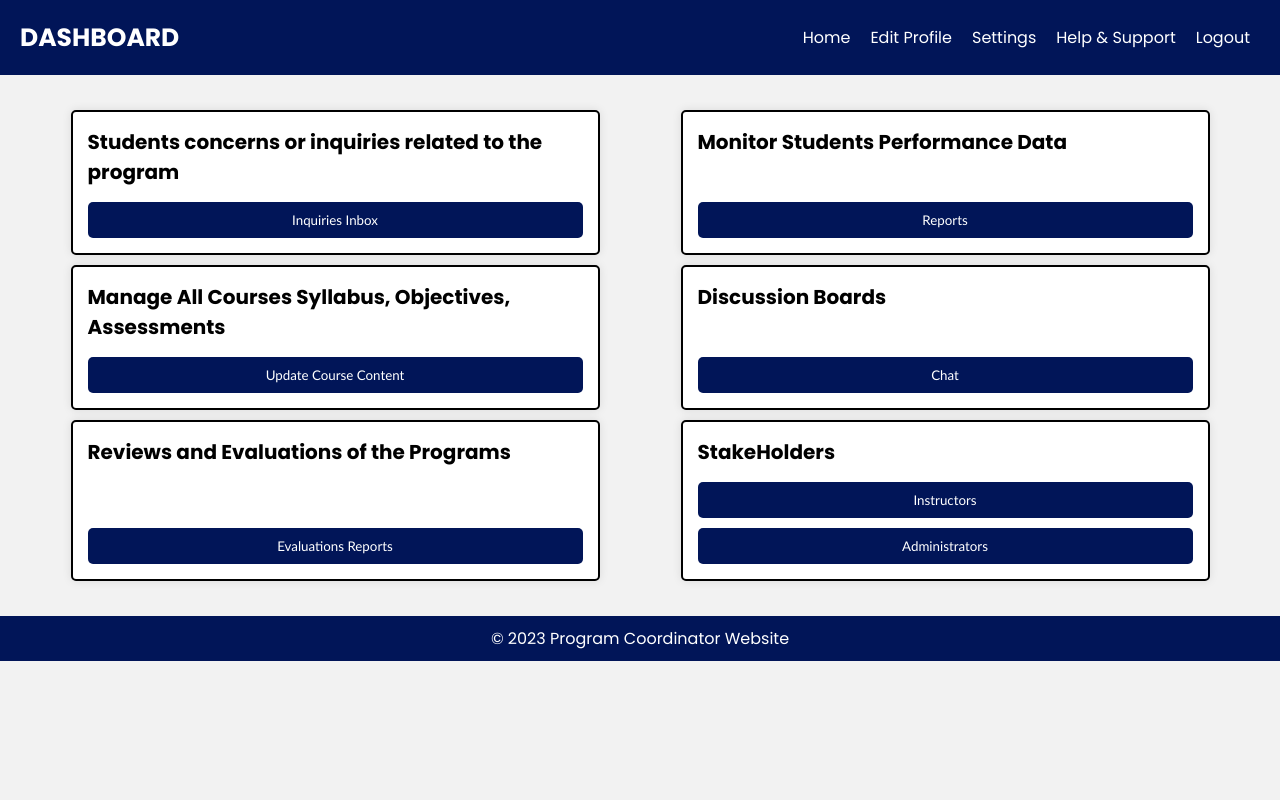
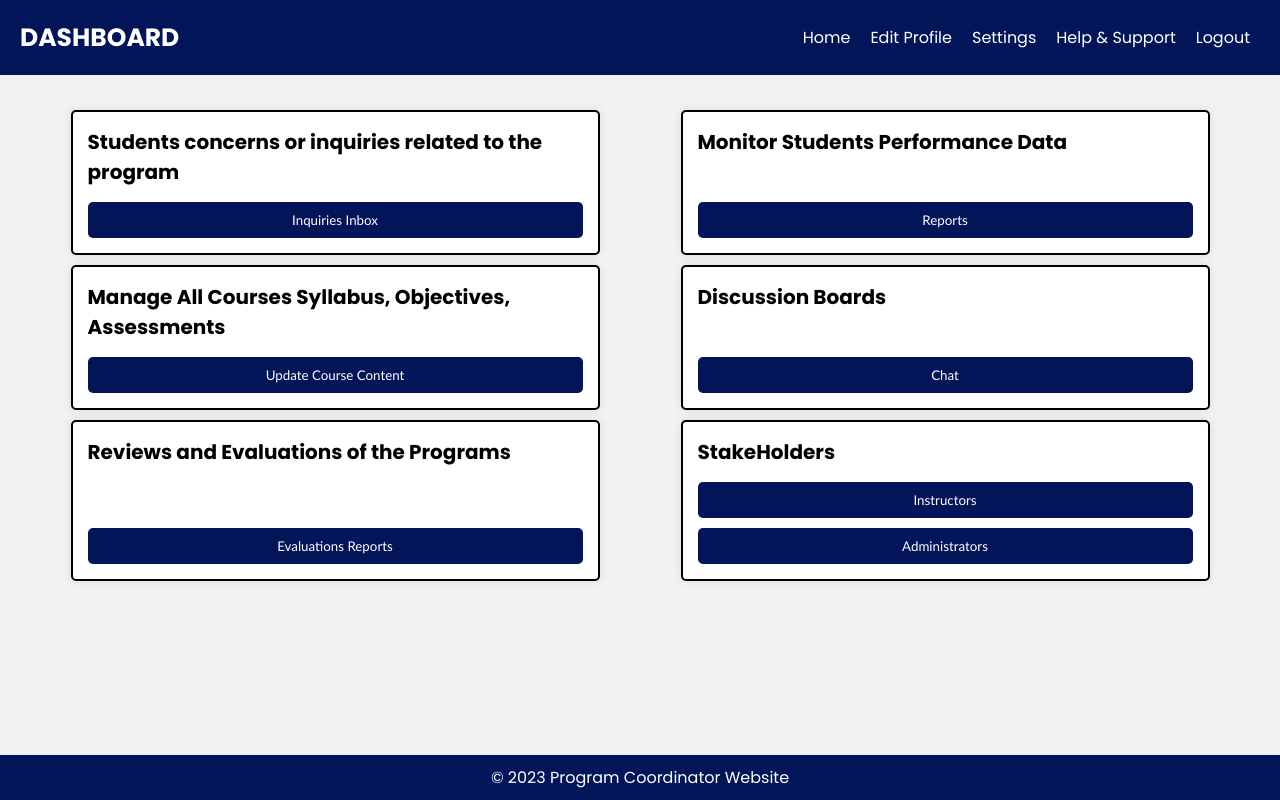
Before and after one commit to L-E-G-A-L/Skillify, a React (Create React App) app: page /pc in a window 1280 px wide. Built offline with nearby package versions, Linux system fonts and the light colour scheme.

Commit message:
pc footer fix

```diff
--- a/src/PC.css
+++ b/src/PC.css
@@ -33,6 +33,11 @@ body {
     min-height: 100vh;
 } */
 
+#pc-main-div {
+    min-height: 100vh;
+    display: flex;
+    flex-direction: column;
+}
 .pc-h6 {
     font-size: 25px;
     color: var(--bg-color);
--- a/src/PC.js
+++ b/src/PC.js
@@ -3,7 +3,7 @@ import './PC.css'; // Import your CSS file
 
 function ProgramCoordinator() {
     return (
-      <div>
+      <div id='pc-main-div'>
         <div className="hero">
           <nav className='pc-nav'>
             <h6 className='pc-h6'>DASHBOARD</h6>
```
